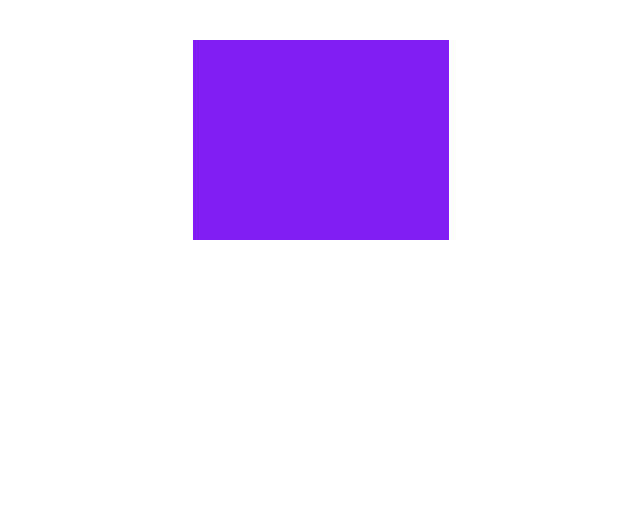
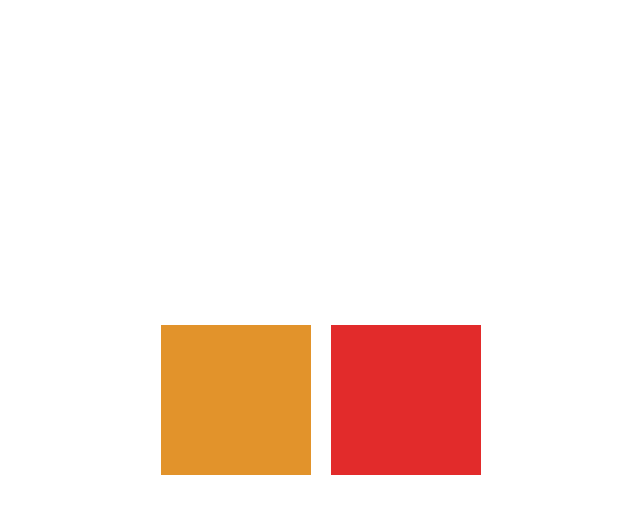
Before and after one commit to kaikemur/progresso-html, a plain HTML site: page pages/atividades.html in a window 1280 px wide. Shown: the whole page, without its empty margins (319-959 px from the left). Drawn offline with Linux system fonts and the light colour scheme.

Commit message:
resolva atividade 02

```diff
--- a/assets/styles/atividades.css
+++ b/assets/styles/atividades.css
@@ -5,9 +5,22 @@
 }
 
 .ronaldo{
-    width: 20%;
-    height: 200px;
-    background-color: rgba(121, 14, 243, 0.932);
-    margin: 40px auto ;
+    height: 100vh;
+    display: flex;
+    justify-content: center;
+    align-items: center;
+    gap: 20px;
 
 }
+
+.q1{
+    width: 150px;
+    height: 150px;
+    background-color:rgb(226, 147, 43)
+}
+
+.q2{
+    width: 150px;
+    height: 150px;
+    background-color:rgb(226, 43, 43)
+}
--- a/pages/atividades.html
+++ b/pages/atividades.html
@@ -11,8 +11,10 @@
         <h2></h2>
 
         <div class="ronaldo">
+            <div class="q1"></div>
+            <div class="q2"></div>
+        </div>
 
-        </div>
     </section>
 </body>
 </html>
```
